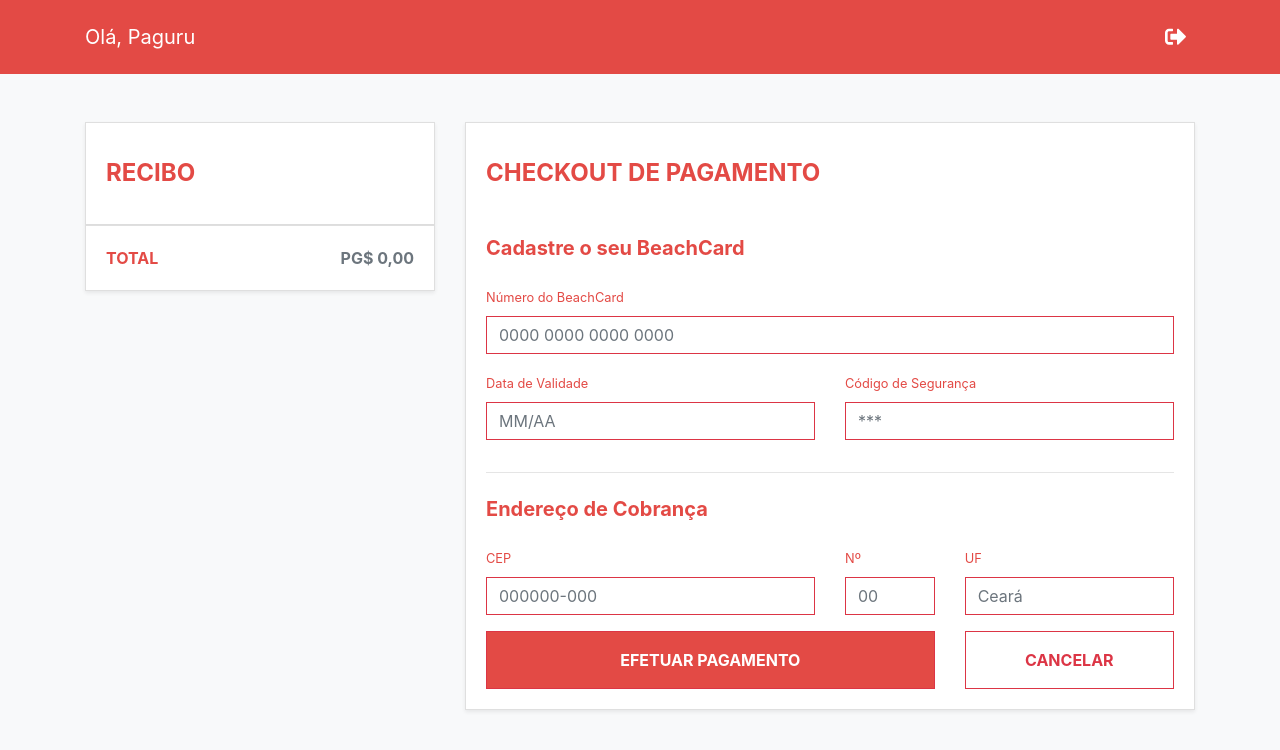
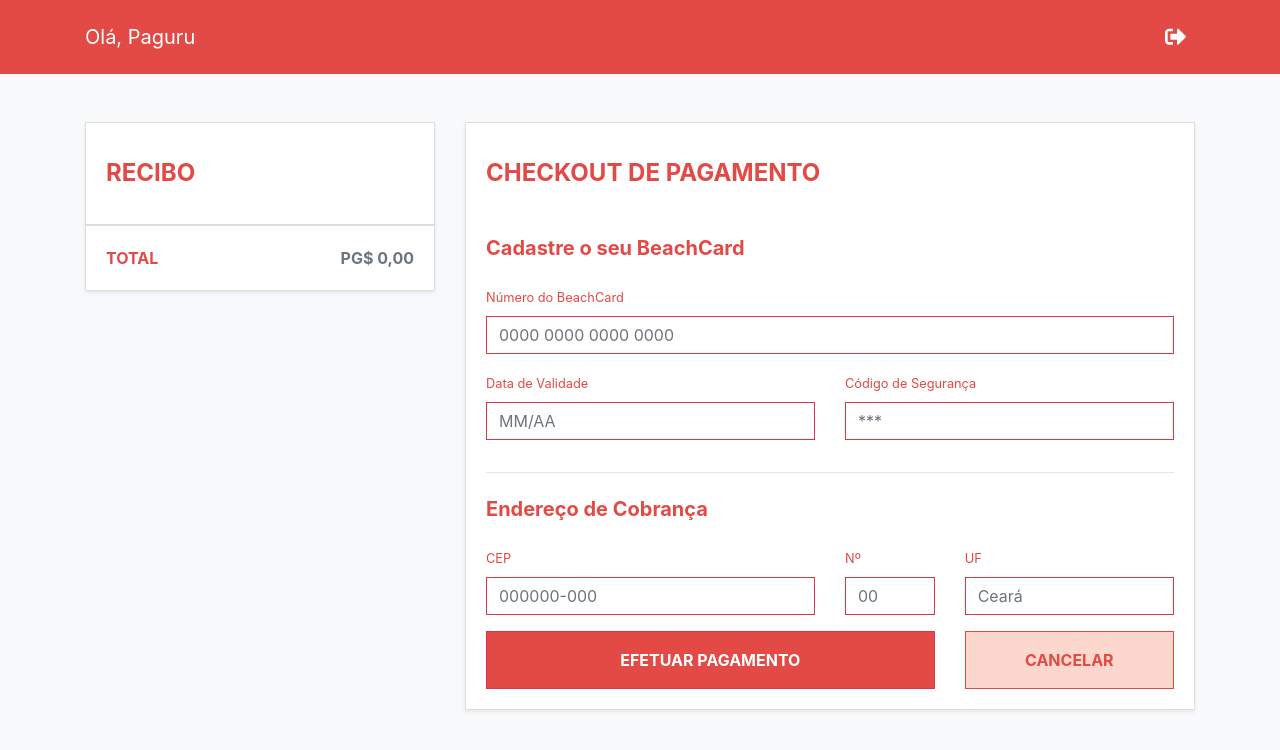
Before and after one commit to antoniofulg/challenge, a Vue app: page /pagamento in a window 1280 px wide. Shown: the top 750 px of the page. Built offline with nearby package versions, Linux system fonts and the light colour scheme.

Commit message:
Ajustadas cores dos botoes secundarios

```diff
--- a/public/index.html
+++ b/public/index.html
@@ -1,5 +1,5 @@
 <!DOCTYPE html>
-<html lang="en">
+<html lang="pt-BR">
   <head>
     <meta charset="utf-8">
     <meta http-equiv="X-UA-Compatible" content="IE=edge">
@@ -15,12 +15,21 @@
     <div id="app"></div>
   </body>
   <style>
-    .text-danger {
+    .text-danger, .btn-outline-danger {
       color: #E34A45 !important;
     }
 
-    .btn-danger, .bg-danger {
+    .btn-danger, .btn-outline-danger:hover, .bg-danger {
       background-color: #E34A45 !important;
+    }
+
+    .btn-outline-danger {
+      border-color: #E34A45 !important;
+      background-color: #FCD7CD !important;
+    }
+
+    .btn-outline-danger:hover {
+      color: #FFFFFF !important;
     }
   </style>
 </html>
--- a/src/components/NavBar.vue
+++ b/src/components/NavBar.vue
@@ -1,7 +1,7 @@
 <template>
-  <nav class="navbar navbar-expand-lg navbar-dark bg-danger py-3">
+  <nav class="navbar navbar-expand-lg navbar-dark bg-danger py-1">
     <div class="container">
-      <a class="navbar-brand">Olá, {{userName ? userName : 'Paguru'}}</a>
+      <a class="navbar-brand navbar-collapse"><i class="fas fa-circle fa-3x mr-3"></i> Olá, {{userName ? userName : 'Paguru'}}</a>
       <button class="navbar-toggler" type="button" data-toggle="collapse" data-target="#navbarsExample05" aria-controls="navbarsExample05" aria-expanded="false" aria-label="Toggle navigation">
         <span class="navbar-toggler-icon"></span>
       </button>
--- a/src/views/Checkout.vue
+++ b/src/views/Checkout.vue
@@ -86,7 +86,7 @@
                 <button @click.prevent="checkout" class="btn btn-danger btn-block py-3 px-5 rounded-0"><strong>EFETUAR PAGAMENTO</strong></button>
               </div>
               <div class="col-4">
-                <router-link tag="button" to="/store" class="btn btn-outline-danger btn-block py-3 px-5 rounded-0"><strong>CANCELAR</strong></router-link>
+                <router-link tag="button" :to="{name: 'store'}" class="btn btn-outline-danger btn-block py-3 px-5 rounded-0"><strong>CANCELAR</strong></router-link>
               </div>
             </div>
           </form>
--- a/src/views/Store.vue
+++ b/src/views/Store.vue
@@ -4,7 +4,7 @@
       <h4 class="text-danger mt-5"><strong>CATÁLOGO DE CONCHAS</strong></h4>
     </div>
 
-    <div class="row mt-5">
+    <div class="row mt-4">
       <div v-for="item in itemsList" :key="item.id" class="col-4 mt-5">
         <shop-item
           :item="item"
```
Also changed, not shown: src/components/Cart.vue (indentation only).
